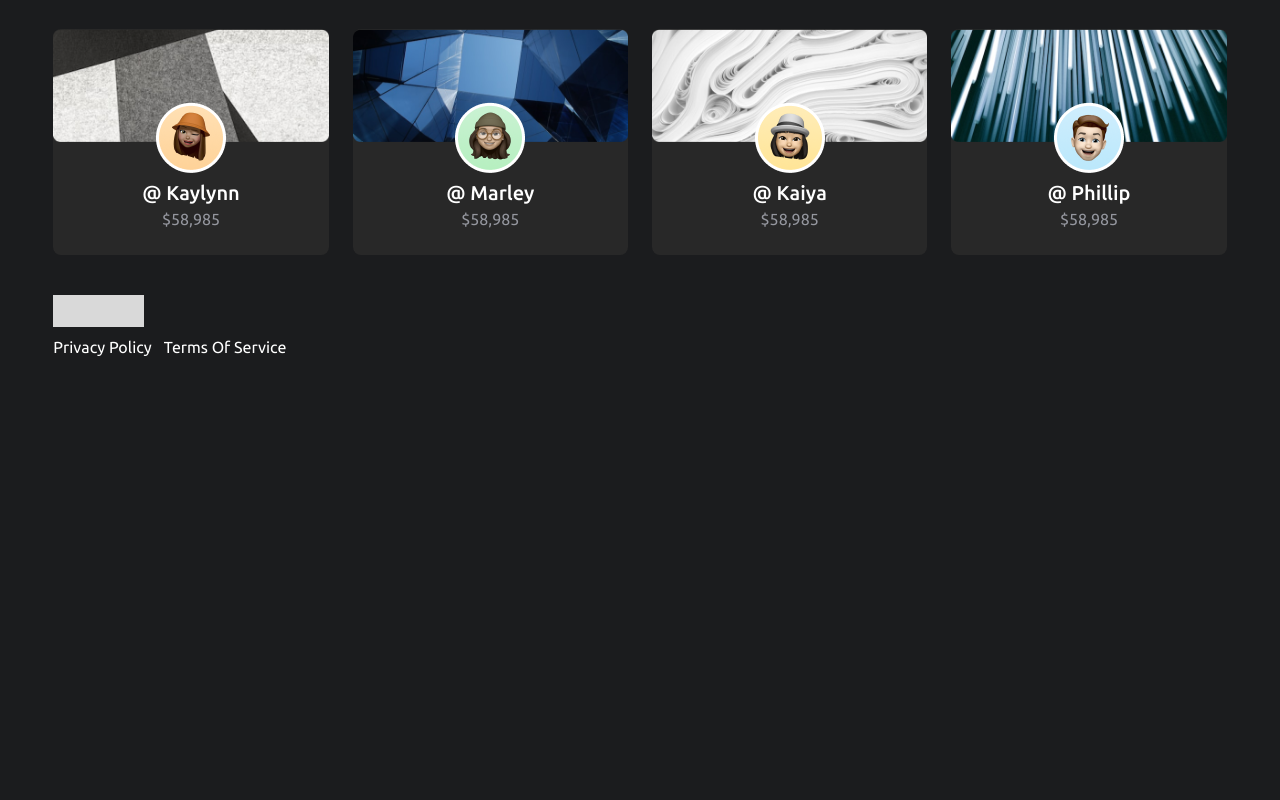
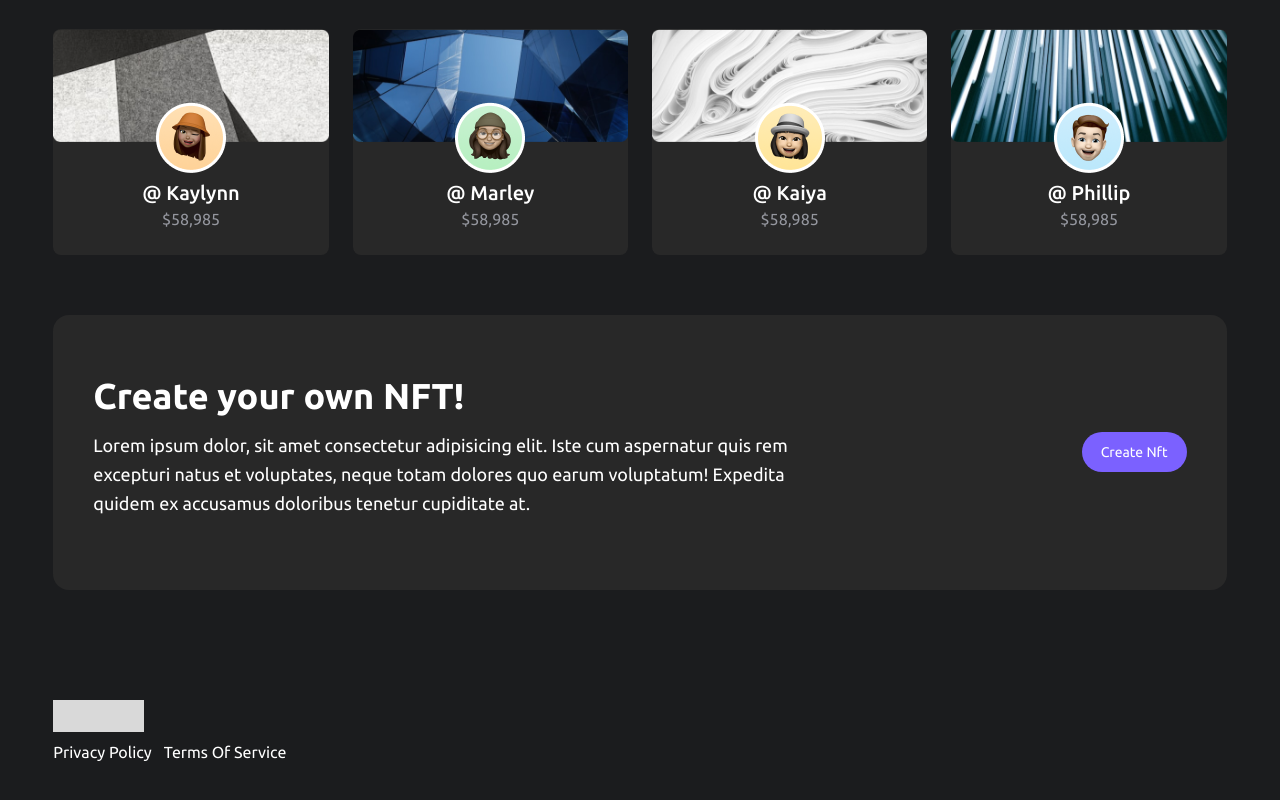
Before and after one commit to scapula07/Architure-nft-harmony-hackathon, a React (Create React App) app: page / in a window 1280 px wide. Shown: the part 1908-2708 px from the top of the page. Before the commit the page ends 2307 px from the top, so only its background shows below. Built offline with nearby package versions, Linux system fonts and the light colour scheme; what web3 would draw is missing.

Commit message:
create your own nft section

```diff
--- a/src/component/button/index.js
+++ b/src/component/button/index.js
@@ -1,14 +1,22 @@
 import { twMerge } from "tailwind-merge"
 
-const Button = ({ title, className, handleClick }) => {
-    return (
-        <button
-            onClick={handleClick}
+const Button = ({ title, className, handleClick, href }) => {
+    return href ? (
+        <a
+            href={href}
             className={twMerge(`flex items-center justify-center text-white capitalize text-sm leading-4 rounded-[28px] bg-p2 ${className}`)}
         >
             {title}
-        </button>
-    )
+        </a>
+    ) :
+        (
+            <button
+                onClick={handleClick}
+                className={twMerge(`flex items-center justify-center text-white capitalize text-sm leading-4 rounded-[28px] bg-p2 ${className}`)}
+            >
+                {title}
+            </button>
+        )
 }
 
 export default Button
--- /dev/null
+++ b/src/pages/home/create-nft.js
@@ -0,0 +1,24 @@
+import Button from 'component/button';
+import React from 'react'
+
+const CreateNft = () => {
+    return (
+        <section className='bg-[#282828] layout-container rounded-2xl mt-10 md:mt-[60px] py-10 md:py-[60px] px-5 mb-[70px] md:px-10'>
+            <div className="md:grid grid-cols-[2fr_1fr] items-center">
+                <div className="text-white text-center mb-3 md:text-left">
+                    <h1 className="font-bold text-2xl mb-[15px] md:text-4xl md:leading-[41px]">Create your own NFT!</h1>
+                    <p className="text-[18px] leading-[29px]">Lorem ipsum dolor, sit amet consectetur adipisicing elit. Iste cum aspernatur quis rem excepturi natus et voluptates, neque totam dolores quo earum voluptatum! Expedita quidem ex accusamus doloribus tenetur cupiditate at.</p>
+                </div>
+                <div>
+                    <Button
+                        href='/create-nft'
+                        title="create nft"
+                        className="w-[100px] h-8 mx-auto md:mx-0 md:ml-auto md:w-[105px] md:h-10 md:rounded-[40px]"
+                    />
+                </div>
+            </div>
+        </section>
+    )
+}
+
+export default CreateNft;
--- a/src/pages/home/index.js
+++ b/src/pages/home/index.js
@@ -1,4 +1,5 @@
 import Layout from "component/layout"
+import CreateNft from "./create-nft"
 import Hero from "./hero"
 import NewCollection from "./new-collection"
 import TopNftCreator from "./top-nft-creator"
@@ -9,6 +10,7 @@ const Home = () => {
             <Hero />
             <NewCollection />
             <TopNftCreator/>
+            <CreateNft />
         </Layout>)
 }
 
```
